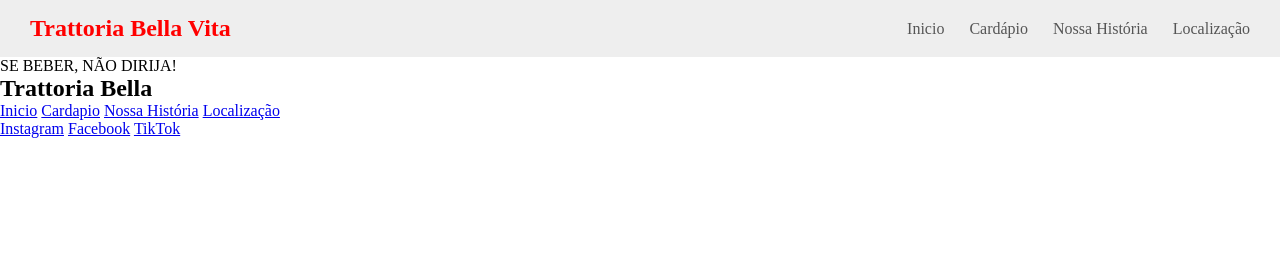
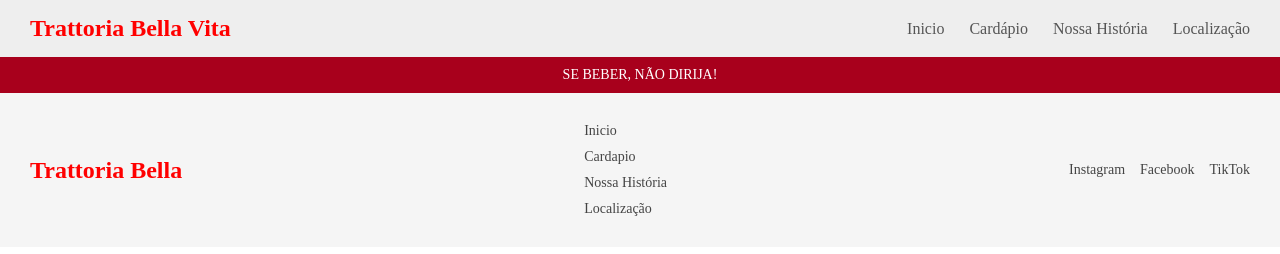
Before and after one commit to Aline-Mota83/pwi-aline.mota2026, a plain HTML site: page index.html in a window 1280 px wide. Drawn offline with Linux system fonts and the light colour scheme.

Commit message:
Update style.css

```diff
--- a/style.css
+++ b/style.css
@@ -40,7 +40,56 @@
 .menu-links a:hover {
     color: red;
 }
+/*Footer*/
+/*Barra vermelha superior*/
+.barra-alerta{
+    background-color: #a8001c;
+    color: white;
+    text-align: center;
+    padding: 10px;
+    font-size: 14px;
+}
+/*Container principal do footer*/
+.footer-container{
+    display: flex;
+    justify-content: space-between;
+    align-items: center;
+    background-color: #f5f5f5;
+    padding: 30px;
+    flex-wrap: wrap;
+}
+/*Logo*/
+.footer-logo h2{
+    color: red;
 
+}
+/*Link do site*/
+.footer-link{
+    display: flex;
+    flex-direction: column;
+    gap: 10px;
+}
+.footer-link a{
+    text-decoration: none;
+    color: #444;
+    font-size: 14px;
+}
+.footer-link a:hover{
+    color: #a8001c;
+}
+/*Redes sociais*/
+.footer-redes{
+    display: flex;
+    gap: 15px;
+}
+.footer-redes a{
+    text-decoration: none;
+    color: #444;
+    font-size: 14px;
+}
+.footer-redes a:hover{
+    color: #a8001c;
+}
 /* Item ativo (Início) */
 .menu-links .ativo {
     color: red;
```
